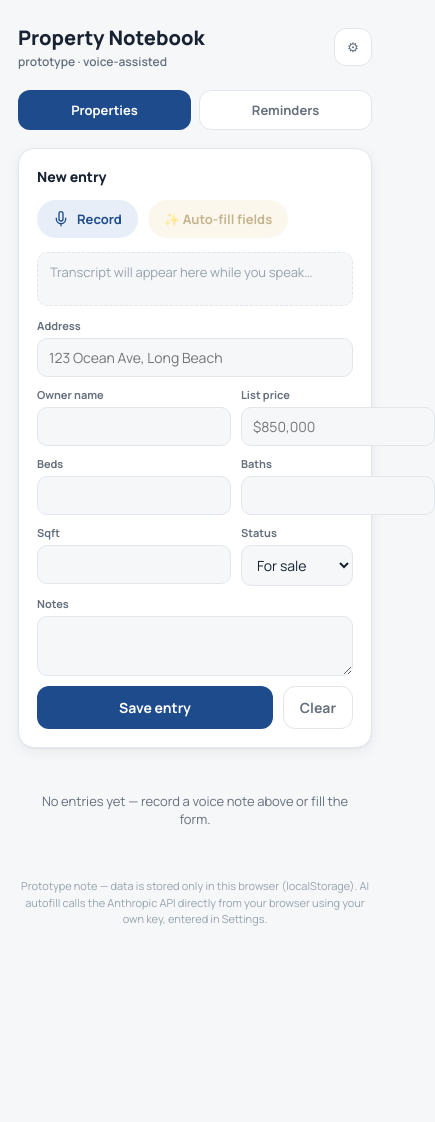
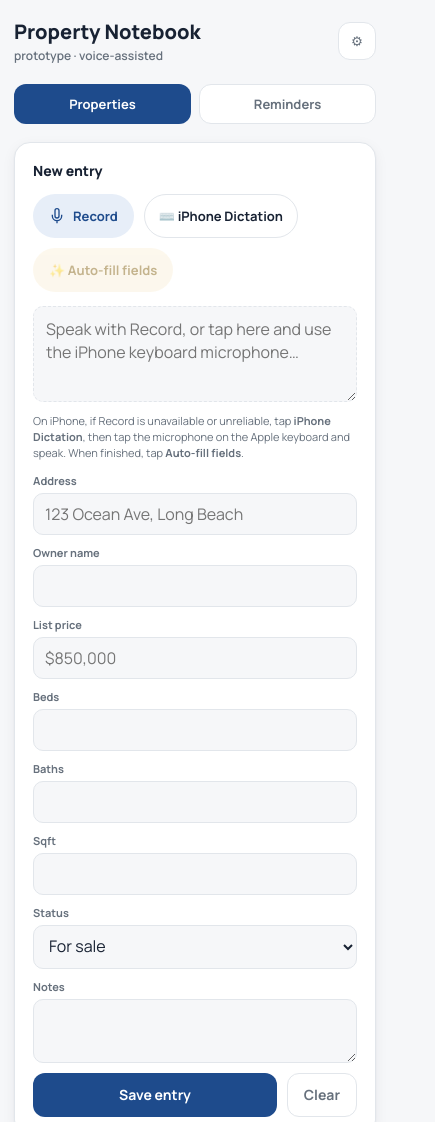
Before and after one commit to AJF2122/Property-Notebook, a plain HTML site: page index.html in a window 390 px wide. Shown: the top 1122 px of the page, 435 px wide, since content can reach past the window. Before the commit the page ends 1008 px from the top, so only its background shows below. Drawn offline with Linux system fonts and the light colour scheme.

Commit message:
Update index.html

```diff
--- a/index.html
+++ b/index.html
@@ -2,7 +2,11 @@
 <html lang="en">
 <head>
 <meta charset="UTF-8">
-<meta name="viewport" content="width=device-width, initial-scale=1.0">
+<meta name="viewport" content="width=device-width, initial-scale=1.0, viewport-fit=cover">
+<meta name="apple-mobile-web-app-capable" content="yes">
+<meta name="apple-mobile-web-app-status-bar-style" content="default">
+<meta name="apple-mobile-web-app-title" content="Property Notebook">
+<meta name="format-detection" content="telephone=no">
 <title>Property Notebook — Prototype</title>
 <link rel="preconnect" href="https://fonts.googleapis.com">
 <link href="https://fonts.googleapis.com/css2?family=IBM+Plex+Mono:wght@400;500;600&family=Manrope:wght@400;500;600;700;800&display=swap" rel="stylesheet">
@@ -17,7 +21,10 @@
     --shadow:0 1px 2px rgba(24,34,51,0.05), 0 4px 14px rgba(24,34,51,0.06);
   }
   *{box-sizing:border-box; margin:0; padding:0;}
-  body{background:var(--bg); color:var(--text); font-family:'Manrope',sans-serif; -webkit-font-smoothing:antialiased;}
+  html{-webkit-text-size-adjust:100%;}
+  body{background:var(--bg); color:var(--text); font-family:'Manrope',sans-serif; -webkit-font-smoothing:antialiased; padding-top:env(safe-area-inset-top); padding-left:env(safe-area-inset-left); padding-right:env(safe-area-inset-right);}
+  button,input,textarea,select{-webkit-tap-highlight-color:transparent; touch-action:manipulation;}
+  input,textarea,select{font-size:16px !important;} /* prevents iOS Safari auto-zoom */
   .mono{font-family:'IBM Plex Mono',monospace;}
   button, input, textarea, select{font-family:inherit;}
 
@@ -60,10 +67,23 @@
   }
   .ai-btn:disabled{opacity:0.5; cursor:default;}
   .transcript-box{
-    width:100%; min-height:54px; border:1px dashed var(--border); border-radius:10px; padding:10px 12px;
-    font-size:13px; color:var(--dim); background:var(--bg); margin-bottom:12px; white-space:pre-wrap;
+    width:100%; min-height:96px; border:1px dashed var(--border); border-radius:10px; padding:11px 12px;
+    color:var(--text); background:var(--bg); margin-bottom:8px; white-space:pre-wrap; resize:vertical; line-height:1.45;
   }
-  .transcript-box:empty::before{content:"Transcript will appear here while you speak…"; color:var(--dim-2);}
+  .dictation-note{font-size:11px; color:var(--dim); line-height:1.45; margin:-2px 0 12px;}
+  .dictate-btn{
+    display:flex; align-items:center; gap:7px; padding:10px 14px; border-radius:100px; border:1px solid var(--border);
+    background:var(--surface); color:var(--text); font-weight:700; font-size:13px; cursor:pointer;
+  }
+  @media (max-width:520px){
+    .app{padding:18px 14px calc(90px + env(safe-area-inset-bottom));}
+    .voice-row{flex-wrap:wrap;}
+    .mic-btn,.ai-btn,.dictate-btn{min-height:44px;}
+    .field-row{grid-template-columns:1fr;}
+    .field.full{grid-column:auto;}
+    .btn-row{flex-wrap:wrap;}
+    .primary-btn,.ghost-btn{min-height:44px;}
+  }
 
   .btn-row{display:flex; gap:10px; margin-top:6px;}
   .primary-btn{flex:1; padding:11px; border-radius:12px; border:none; background:var(--accent); color:#fff; font-weight:700; font-size:14px; cursor:pointer;}
@@ -128,23 +148,25 @@
           <svg viewBox="0 0 24 24" fill="none" stroke="currentColor" stroke-width="2"><path d="M12 1a3 3 0 0 0-3 3v8a3 3 0 0 0 6 0V4a3 3 0 0 0-3-3z"/><path d="M19 10v2a7 7 0 0 1-14 0v-2M12 19v4"/></svg>
           <span id="mic-prop-label">Record</span>
         </button>
+        <button class="dictate-btn" type="button" onclick="focusForDictation('prop')">⌨️ iPhone Dictation</button>
         <button class="ai-btn" id="ai-prop" onclick="autofillProperty()" disabled>✨ Auto-fill fields</button>
       </div>
-      <div class="transcript-box" id="transcript-prop"></div>
+      <textarea class="transcript-box" id="transcript-prop" placeholder="Speak with Record, or tap here and use the iPhone keyboard microphone…" oninput="syncAiButton('prop')"></textarea>
+      <div class="dictation-note">On iPhone, if Record is unavailable or unreliable, tap <strong>iPhone Dictation</strong>, then tap the microphone on the Apple keyboard and speak. When finished, tap <strong>Auto-fill fields</strong>.</div>
 
       <div class="field-row">
-        <div class="field full"><label>Address</label><input id="f-address" type="text" placeholder="123 Ocean Ave, Long Beach"></div>
+        <div class="field full"><label>Address</label><input id="f-address" type="text" autocomplete="street-address" autocapitalize="words" enterkeyhint="next" placeholder="123 Ocean Ave, Long Beach"></div>
       </div>
       <div class="field-row">
-        <div class="field"><label>Owner name</label><input id="f-owner" type="text"></div>
-        <div class="field"><label>List price</label><input id="f-price" type="text" placeholder="$850,000"></div>
+        <div class="field"><label>Owner name</label><input id="f-owner" type="text" autocomplete="name" autocapitalize="words" enterkeyhint="next"></div>
+        <div class="field"><label>List price</label><input id="f-price" type="text" inputmode="decimal" enterkeyhint="next" placeholder="$850,000"></div>
       </div>
       <div class="field-row">
-        <div class="field"><label>Beds</label><input id="f-beds" type="text"></div>
-        <div class="field"><label>Baths</label><input id="f-baths" type="text"></div>
+        <div class="field"><label>Beds</label><input id="f-beds" type="text" inputmode="decimal" enterkeyhint="next"></div>
+        <div class="field"><label>Baths</label><input id="f-baths" type="text" inputmode="decimal" enterkeyhint="next"></div>
       </div>
       <div class="field-row">
-        <div class="field"><label>Sqft</label><input id="f-sqft" type="text"></div>
+        <div class="field"><label>Sqft</label><input id="f-sqft" type="text" inputmode="numeric" enterkeyhint="next"></div>
         <div class="field"><label>Status</label>
           <select id="f-status">
             <option value="for-sale">For sale</option>
@@ -174,9 +196,10 @@
           <svg viewBox="0 0 24 24" fill="none" stroke="currentColor" stroke-width="2"><path d="M12 1a3 3 0 0 0-3 3v8a3 3 0 0 0 6 0V4a3 3 0 0 0-3-3z"/><path d="M19 10v2a7 7 0 0 1-14 0v-2M12 19v4"/></svg>
           <span id="mic-rem-label">Record</span>
         </button>
+        <button class="dictate-btn" type="button" onclick="focusForDictation('rem')">⌨️ iPhone Dictation</button>
         <button class="ai-btn" id="ai-rem" onclick="autofillReminder()" disabled>✨ Parse reminder</button>
       </div>
-      <div class="transcript-box" id="transcript-rem"></div>
+      <textarea class="transcript-box" id="transcript-rem" placeholder="Speak, type, or use iPhone Dictation…" oninput="syncAiButton('rem')"></textarea>
 
       <div class="field-row">
         <div class="field full"><label>Reminder</label><input id="r-text" type="text" placeholder="Call listing agent about the roof"></div>
@@ -196,7 +219,7 @@
   </div>
 
   <div class="note" style="text-align:center; margin-top:20px;">
-    Prototype note — data is stored only in this browser (localStorage). AI autofill calls the Anthropic API directly from your browser using your own key, entered in Settings.
+    Prototype note — data is stored only in this browser (localStorage). On iPhone you can type or use Apple Dictation in the transcript box, then use AI Auto-fill. The Anthropic API is called directly from your browser using your own key entered in Settings.
   </div>
 </div>
 
@@ -245,7 +268,8 @@ function saveApiKey(){
 function toggleMic(target){
   const SpeechRecognition = window.SpeechRecognition || window.webkitSpeechRecognition;
   if(!SpeechRecognition){
-    alert('Speech recognition isn\'t supported in this browser. Try Chrome on desktop or Android.');
+    focusForDictation(target);
+    alert('Live browser recording is not available here. The transcript box is ready — use the microphone on your iPhone keyboard to dictate, then tap Auto-fill.');
     return;
   }
   const micBtn = document.getElementById('mic-' + target);
@@ -265,7 +289,7 @@ function toggleMic(target){
   recognition.lang = 'en-US';
   recordingTarget = target;
 
-  let finalText = transcriptBox.textContent && !transcriptBox.classList.contains('placeholder') ? transcriptBox.textContent : '';
+  let finalText = transcriptBox.value || '';
 
   recognition.onstart = () => {
     micBtn.classList.add('recording');
@@ -278,17 +302,35 @@ function toggleMic(target){
       if(e.results[i].isFinal){ finalText += t + ' '; }
       else{ interim += t; }
     }
-    transcriptBox.textContent = (finalText + interim).trim();
+    transcriptBox.value = (finalText + interim).trim();
+    syncAiButton(target);
   };
   recognition.onerror = (e) => { console.error('Speech recognition error', e.error); };
   recognition.onend = () => {
     micBtn.classList.remove('recording');
     micLabel.textContent = 'Record';
-    if(transcriptBox.textContent.trim()) aiBtn.disabled = false;
+    syncAiButton(target);
     recognition = null;
     recordingTarget = null;
   };
   recognition.start();
+}
+
+/* ---------------- iPhone / text-entry helpers ---------------- */
+function syncAiButton(target){
+  const box = document.getElementById('transcript-' + target);
+  const btn = document.getElementById('ai-' + target);
+  if(box && btn) btn.disabled = !box.value.trim();
+}
+
+function focusForDictation(target){
+  if(recognition){ try{ recognition.stop(); }catch(e){} }
+  const box = document.getElementById('transcript-' + target);
+  if(!box) return;
+  box.focus({preventScroll:false});
+  const len = box.value.length;
+  try{ box.setSelectionRange(len, len); }catch(e){}
+  setTimeout(() => box.scrollIntoView({behavior:'smooth', block:'center'}), 150);
 }
 
 /* ---------------- Claude API call ---------------- */
@@ -328,7 +370,7 @@ function extractJson(text){
 
 /* ---------------- property autofill ---------------- */
 async function autofillProperty(){
-  const transcript = document.getElementById('transcript-prop').textContent.trim();
+  const transcript = document.getElementById('transcript-prop').value.trim();
   if(!transcript) return;
   const aiBtn = document.getElementById('ai-prop');
   aiBtn.disabled = true;
@@ -356,7 +398,7 @@ async function autofillProperty(){
 function clearPropertyForm(){
   ['f-address','f-owner','f-price','f-beds','f-baths','f-sqft','f-notes'].forEach(id => document.getElementById(id).value = '');
   document.getElementById('f-status').value = 'for-sale';
-  document.getElementById('transcript-prop').textContent = '';
+  document.getElementById('transcript-prop').value = '';
   document.getElementById('ai-prop').disabled = true;
 }
 
@@ -414,7 +456,7 @@ function renderEntries(){
 
 /* ---------------- reminders ---------------- */
 async function autofillReminder(){
-  const transcript = document.getElementById('transcript-rem').textContent.trim();
+  const transcript = document.getElementById('transcript-rem').value.trim();
   if(!transcript) return;
   const aiBtn = document.getElementById('ai-rem');
   aiBtn.disabled = true;
@@ -445,7 +487,7 @@ function saveReminder(){
   document.getElementById('r-text').value = '';
   document.getElementById('r-date').value = '';
   document.getElementById('r-time').value = '';
-  document.getElementById('transcript-rem').textContent = '';
+  document.getElementById('transcript-rem').value = '';
   document.getElementById('ai-rem').disabled = true;
   renderReminders();
 }
@@ -511,6 +553,8 @@ function escapeHtml(s){
 /* ---------------- init ---------------- */
 renderEntries();
 renderReminders();
+syncAiButton('prop');
+syncAiButton('rem');
 </script>
 </body>
 </html>
```
